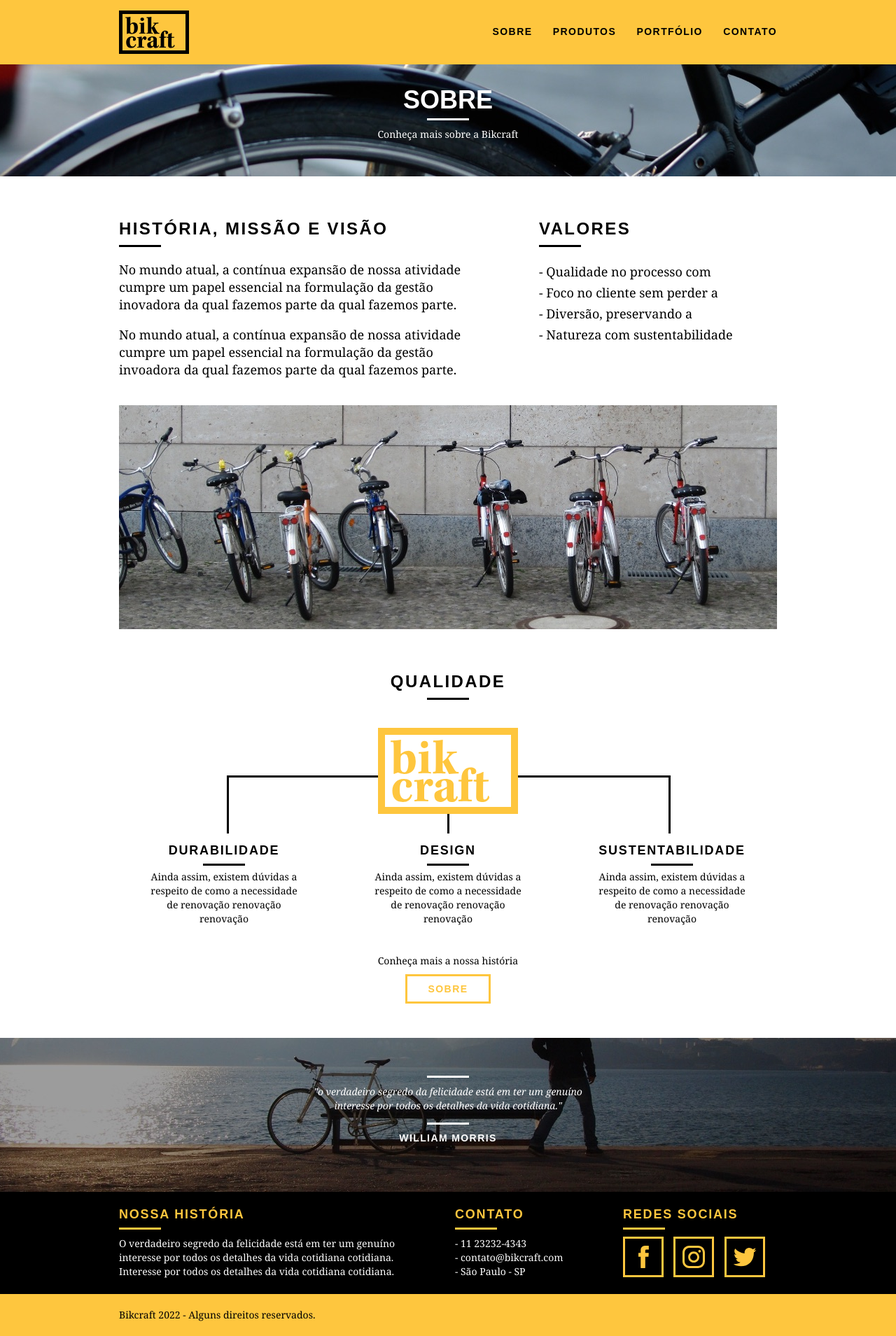
After one commit to Myhtz/bikcraft-1.0, a PHP site: page /sobre.html in a window 1280 px wide. The commit adds this page. Shown: the whole page at 70% size. Run offline with PHP 8.4, Linux system fonts and the light colour scheme.

Commit message:
primeiro commit, pagina inicial e sobre

```diff
--- /dev/null
+++ b/sobre.html
@@ -0,0 +1,146 @@
+<!DOCTYPE html>
+<html lang="en">
+
+<head>
+  <meta charset="UTF-8">
+  <meta http-equiv="X-UA-Compatible" content="IE=edge">
+  <meta name="viewport" content="width=device-width, initial-scale=1.0">
+  <title>Bikcraft - Sobre</title>
+
+  <link rel="stylesheet" href="./web/css/normalize.css">
+  <link rel="stylesheet" href="./web/css/reset.css">
+  <link rel="stylesheet" href="./web/css/grid.css">
+  <link rel="stylesheet" href="./web/css/style.css">
+  <link rel="stylesheet" href="./web/css/sobre.css">
+</head>
+
+<body>
+
+  <!-- HEADER -->
+  <header class="header">
+    <div class="container">
+      <a href="index.html" class="grid-4">
+        <img src="./web/img/bikcraft.svg" alt="Bikcraft">
+      </a>
+      <nav class="grid-12 header_menu">
+        <ul>
+          <li> <a href="sobre.html">Sobre</a> </li>
+          <li> <a href="produtos.html">Produtos</a> </li>
+          <li> <a href="portfolio.html">Portfólio</a> </li>
+          <li><a href="contato.html">Contato</a> </li>
+        </ul>
+      </nav>
+    </div>
+  </header>
+  <!-- /HEADER -->
+  <!-- INTRODUÇÃO -->
+  <section class="introducao-interna interna_sobre">
+    <div class="container">
+      <h1>Sobre</h1>
+      <p>Conheça mais sobre a Bikcraft</p>
+    </div>
+
+  </section>
+  <!-- /INTRODUÇÃO -->
+  <!-- MISSSÃO -->
+
+  <section class="missao_sobre container">
+    <div class="grid-10">
+      <h2 class="subtitulo_interno"> História, Missão e Visão</h2>
+      <p>No mundo atual, a contínua expansão de nossa atividade cumpre um papel
+        essencial na formulação da gestão inovadora da qual fazemos parte da qual fazemos parte.
+      </p>
+
+      <p>No mundo atual, a contínua expansão de nossa atividade cumpre um papel
+        essencial na formulação da gestão invoadora da qual fazemos parte da qual fazemos parte.
+      </p>
+    </div>
+    <div class="grid-6">
+      <h2 class="subtitulo_interno">Valores</h2>
+      <ul>
+        <li>- Qualidade no processo com</li>
+        <li>- Foco no cliente sem perder a</li>
+        <li>- Diversão, preservando a</li>
+        <li>- Natureza com sustentabilidade</li>
+      </ul>
+    </div>
+    <div class="grid-16 foto_equipe">
+      <img src="../web/img/equipe-bikcraft.jpg" alt="Equipe Bikcraft">
+    </div>
+  </section>
+
+  <!-- SECTION QUALIDADE -->
+
+  <section class="qualidade container">
+    <h2 class="subtitulo"> Qualidade </h2>
+    <img src="./web/img/bikcraft-qualidade.svg" alt="Bikcraft">
+    <ul class="qualidade_lista">
+      <li class="grid-1-3">
+        <h3>Durabilidade</h3>
+        <p>Ainda assim, existem dúvidas a respeito de como a necessidade de renovação renovação renovação</p>
+      </li>
+      <li class="grid-1-3">
+        <h3>Design</h3>
+        <p>Ainda assim, existem dúvidas a respeito de como a necessidade de renovação renovação renovação</p>
+      </li>
+      <li class="grid-1-3">
+        <h3>Sustentabilidade</h3>
+        <p>Ainda assim, existem dúvidas a respeito de como a necessidade de renovação renovação renovação</p>
+      </li>
+    </ul>
+    <div class="call">
+      <p>Conheça mais a nossa história</p>
+      <a href="sobre.html" class="btn btn-preto">Sobre</a>
+    </div>
+    </div>
+  </section>
+  <!-- /SECTION QUALIDADE -->
+  <!-- footer -->
+  <section class="quebra">
+    <blockquote class="quote-externo container">
+      <p>"o verdadeiro segredo da felicidade está em ter um genuíno interesse por todos os detalhes da vida cotidiana."</p>
+      <cite>WILLIAM MORRIS</cite>
+    </blockquote>
+  </section>
+
+  <footer>
+    <div class="footer">
+      <div class="container">
+        <div class="grid-8 footer_historia">
+          <h3>Nossa História</h3>
+          <p>O verdadeiro segredo da felicidade está em ter um genuíno interesse por todos os detalhes da vida cotidiana cotidiana.
+          Interesse por todos os detalhes da vida cotidiana cotidiana.
+          </p>
+        </div>
+
+        <div class="grid-4 footer_contato">
+          <h3>Contato</h3>
+          <ul>
+            <li>- 11 23232-4343</li>
+            <li>- contato@bikcraft.com</li>
+            <li>- São Paulo - SP</li>
+          </ul>
+        </div>
+
+        <div class="grid-4 footer_redes">
+          <h3>Redes sociais</h3>
+          <ul>
+            <li><a href="http://facebook.com" target="_blank"><img src="./web/img/redes-sociais/facebook.svg" alt=""></a></li>
+            <li><a href="http://instagram.com" target="_blank"><img src="./web/img/redes-sociais/instagram.svg" alt=""></a></li>
+            <li><a href="http://twitter.com" target="_blank"><img src="./web/img/redes-sociais/twitter.svg" alt=""></a></li>
+          </ul>
+        </div>
+
+      </div>
+    </div>
+    <div class="copy">
+      <div class="container">
+        <p class="grid-16">Bikcraft 2022 - Alguns direitos reservados.</p>
+      </div>
+    </div>
+  </footer>
+  <!-- /FOOTER -->
+
+</body>
+
+</html>
--- /dev/null
+++ b/web/css/sobre.css
@@ -0,0 +1,25 @@
+.interna_sobre {
+background: url("../img/bg-sobre.jpg") no-repeat center;
+background-size: cover;
+}
+
+.missao_sobre {
+  padding-top: 60px;
+}
+
+.missao_sobre p {
+  font-size: 18px;
+  line-height: 25px;
+  margin-bottom: 1em;
+  padding-right: 60px;
+}
+
+.missao_sobre ul li {
+  font-family: Georgia, 'Times New Roman', Times, serif;
+  font-size: 18px;
+  line-height: 30px;
+}
+
+.foto_equipe {
+  padding-top: 20px;
+}
--- a/web/css/style.css
+++ b/web/css/style.css
@@ -48,6 +48,25 @@ p {
   height: 3px;
   background: #000000;
   margin: 8px auto;
+}
+
+.subtitulo_interno {
+    font-weight: bold;
+    font-size: 24px;
+    line-height: 30px;
+    letter-spacing: 0.1em;
+    color: #000000;
+    text-transform: uppercase;
+    margin-bottom: 20px;
+}
+
+.subtitulo_interno::after {
+  content: "";
+  display: block;
+  width: 60px;
+  height: 3px;
+  background: #000000;
+  margin: 8px 0;
 }
 
 img {
@@ -134,6 +153,33 @@ img {
   font-style: normal;
   font-size: 14px;
   letter-spacing: 0.1em;
+}
+
+/* Introdução Interna */
+
+.introducao-interna {
+  width: 100%;
+  margin-top: 92px;
+  height: 160px;
+  background-size: cover;
+  text-align: center;
+  color: #ffffff;
+  padding-top: 30px;
+}
+
+.introducao-interna h1 {
+  font-size: 36px;
+  font-weight: bold;
+  text-transform: uppercase;
+}
+
+.introducao-interna h1::after {
+  content: "";
+  display: block;
+  width: 60px;
+  height: 3px;
+  background: #ffffff;
+  margin: 6px auto 10px auto;
 }
 
 /* Produtos */
```
